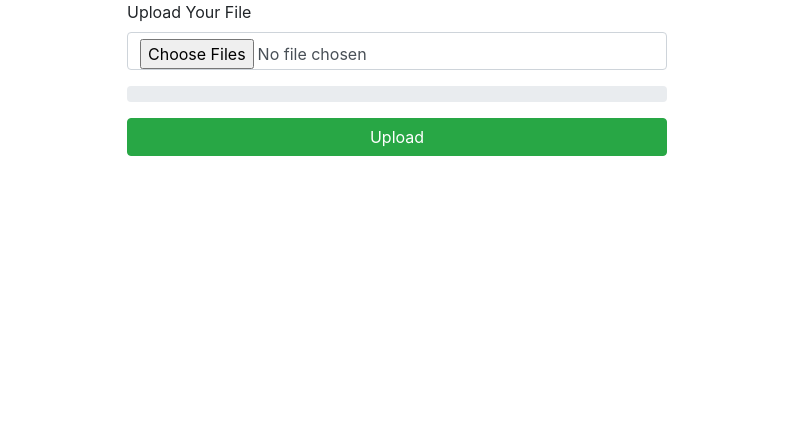
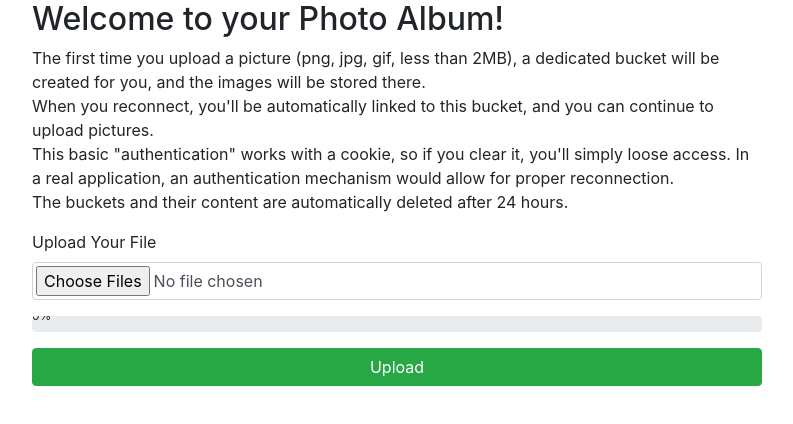
Before and after one commit to guimou/ocs-photo-album, a React (Create React App) app: page / in a window 1280 px wide. Shown: the top 424 px of the page, without its empty margins (243-1036 px from the left). Built offline with nearby package versions, Linux system fonts and the light colour scheme.

Commit message:
switch to react-bootstrap

```diff
--- a/src/App.css
+++ b/src/App.css
@@ -2,37 +2,20 @@
   text-align: center;
 }
 
-.App-logo {
-  height: 40vmin;
-  pointer-events: none;
+.form-control-file {
+  border: 1.5px;
+  display: block;
+  width: 100%;
+  height: calc(1.5em + .75rem + 2px);
+  padding: .375rem .75rem;
+  font-size: 1rem;
+  font-weight: 400;
+  line-height: 1.5;
+  color: #495057;
+  background-color: #fff;
+  background-clip: padding-box;
+  border: 1px solid #ced4da;
+  border-radius: .25rem;
+  transition: border-color .15s ease-in-out,box-shadow .15s ease-in-out;
+  padding: 3px;
 }
-
-@media (prefers-reduced-motion: no-preference) {
-  .App-logo {
-    animation: App-logo-spin infinite 20s linear;
-  }
-}
-
-.App-header {
-  background-color: #282c34;
-  min-height: 100vh;
-  display: flex;
-  flex-direction: column;
-  align-items: center;
-  justify-content: center;
-  font-size: calc(10px + 2vmin);
-  color: white;
-}
-
-.App-link {
-  color: #61dafb;
-}
-
-@keyframes App-logo-spin {
-  from {
-    transform: rotate(0deg);
-  }
-  to {
-    transform: rotate(360deg);
-  }
-}
--- a/src/App.js
+++ b/src/App.js
@@ -2,23 +2,28 @@ import React, { Component } from 'react';
 import './App.css';
 import 'bootstrap/dist/css/bootstrap.min.css';
 import axios from 'axios';
-import {Progress} from 'reactstrap';
 import { ToastContainer, toast } from 'react-toastify';
 import 'react-toastify/dist/ReactToastify.css';
+import Form from 'react-bootstrap/Form';
+import ProgressBar from 'react-bootstrap/ProgressBar';
+import Button from 'react-bootstrap/Button';
+import FormGroup from 'react-bootstrap/FormGroup';
+import Container from 'react-bootstrap/Container';
+import Row from 'react-bootstrap/Row';
+import Col from 'react-bootstrap/Col';
 
-import InputGroup from 'react-bootstrap/InputGroup';
-import FormControl from 'react-bootstrap/FormControl'
+
 
 class App extends Component {
   constructor(props) {
     super(props);
     this.state = {
       selectedFile: null,
-        loaded:0
+      loaded: 0
     }
 
   }
-  checkMimeType=(event)=>{
+  checkMimeType = (event) => {
     //getting file object
     let files = event.target.files
     //define message container
@@ -26,21 +31,21 @@ class App extends Component {
     // list allow mime type
     const types = ['image/png', 'image/jpeg', 'image/gif']
     // loop access array
-    for(var x = 0; x<files.length; x++) {
+    for (var x = 0; x < files.length; x++) {
       // compare file type find doesn't matach
       if (types.every(type => files[x].type !== type)) {
         // create error message and assign to container
-         err[x] = files[x].type+' is not a supported format\n';
+        err[x] = files[x].type + ' is not a supported format\n';
       }
     };
-     for(var z = 0; z<err.length; z++) {// if message not same old that mean has error
+    for (var z = 0; z < err.length; z++) {// if message not same old that mean has error
       // discard selected file
       toast.error(err[z])
       event.target.value = null
     }
     return true;
   }
-  maxSelectFile=(event)=>{
+  maxSelectFile = (event) => {
     let files = event.target.files
     if (files.length > 3) {
       const msg = 'Only 3 images can be uploaded at a time'
@@ -50,41 +55,42 @@ class App extends Component {
     }
     return true;
   }
- checkFileSize=(event)=>{
+  checkFileSize = (event) => {
     let files = event.target.files
     let size = 2000000
     let err = [];
-  for(var x = 0; x<files.length; x++) {
+    for (var x = 0; x < files.length; x++) {
       if (files[x].size > size) {
-   err[x] = files[x].type+'is too large, please pick a smaller file\n';
+        err[x] = files[x].type + 'is too large, please pick a smaller file\n';
       }
     };
-for(var z = 0; z<err.length; z++) {// if message not same old that mean has error
+    for (var z = 0; z < err.length; z++) {// if message not same old that mean has error
       // discard selected file
       toast.error(err[z])
       event.target.value = null
     }
     return true;
   }
-onChangeHandler=event=>{
+  onChangeHandler = event => {
     var files = event.target.files
-  if(this.maxSelectFile(event) && this.checkMimeType(event) &&    this.checkFileSize(event)){
+    if (this.maxSelectFile(event) && this.checkMimeType(event) && this.checkFileSize(event)) {
       // if return true allow to setState
+      console.log(files)
       this.setState({
         selectedFile: files,
-     loaded:0
+        loaded: 0
       })
     }
   }
   onClickHandler = () => {
     const data = new FormData()
-    for(var x = 0; x<this.state.selectedFile.length; x++) {
+    for (var x = 0; x < this.state.selectedFile.length; x++) {
       data.append('file', this.state.selectedFile[x])
     }
     axios.post("http://localhost:8080/upload", data, {
       onUploadProgress: ProgressEvent => {
         this.setState({
-          loaded: (ProgressEvent.loaded / ProgressEvent.total*100),
+          loaded: (ProgressEvent.loaded / ProgressEvent.total * 100),
         })
       },
     })
@@ -99,24 +105,32 @@ onChangeHandler=event=>{
 
   render() {
     return (
-      <div class="container">
-	      <div class="row">
-      	  <div class="offset-md-3 col-md-6">
-               <div class="form-group files">
-                <label>Upload Your File </label>
-                <input type="file" class="form-control" multiple onChange={this.onChangeHandler}/>
-              </div>
-              <div class="form-group">
+      <Container>
+        <Row>
+          <Col></Col>
+          <Col xs={8}>
+            <h2>Welcome to your Photo Album!</h2>
+            <p>
+              The first time you upload a picture (png, jpg, gif, less than 2MB), a dedicated bucket will be created for you, and the images will be stored there.<br/>
+              When you reconnect, you'll be automatically linked to this bucket, and you can continue to upload pictures.<br/>
+              This basic "authentication" works with a cookie, so if you clear it, you'll simply loose access. In a real application, an authentication mechanism would allow for proper reconnection.<br/>
+              The buckets and their content are automatically deleted after 24 hours.
+            </p>
+            <Form>
+              <FormGroup>
+                <Form.Label>Upload Your File </Form.Label>
+                <Form.Control type="file" multiple onChange={this.onChangeHandler}></Form.Control>
+              </FormGroup>
               <ToastContainer />
-              <Progress max="100" color="success" value={this.state.loaded} >{Math.round(this.state.loaded,2) }%</Progress>
-
-              </div>
-
-              <button type="button" class="btn btn-success btn-block" onClick={this.onClickHandler}>Upload</button>
-
-	      </div>
-      </div>
-      </div>
+              <FormGroup>
+                <ProgressBar max="100" color="success" value={this.state.loaded} >{Math.round(this.state.loaded, 2)}%</ProgressBar>
+              </FormGroup>
+              <Button type="button" className="btn btn-success btn-block" onClick={this.onClickHandler}>Upload</Button>
+            </Form>
+          </Col>
+          <Col></Col>
+        </Row>
+      </Container>
     );
   }
 }
```
Also changed, not shown: public/manifest.json. Lines whose indentation alone changed are shown as unchanged.
